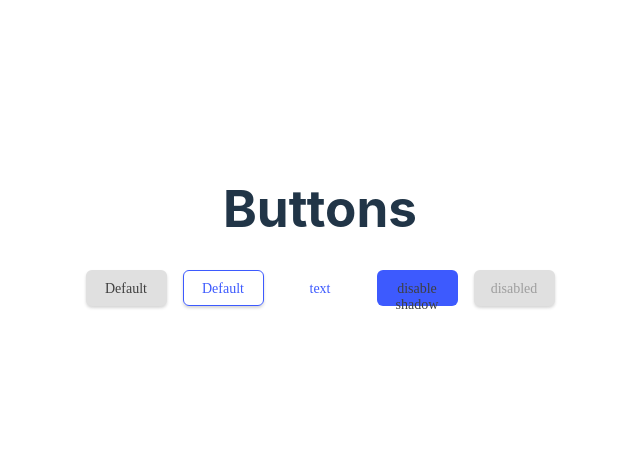
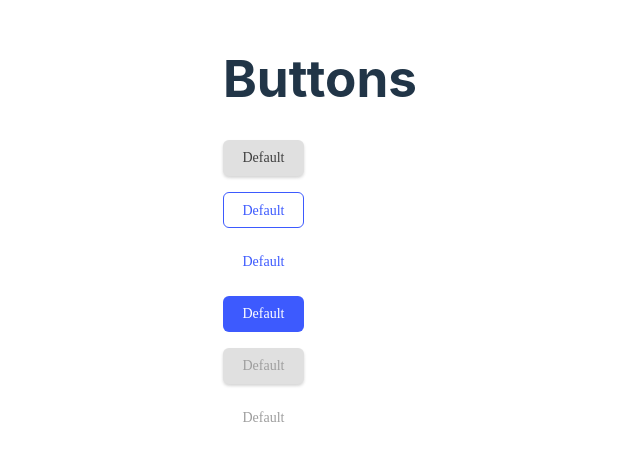
Before and after one commit to SamantaDriuzzi/desafioComponenteBoton, a React (Vite) app in the folder button-component-master/desafioBoton/: page / in a window 1280 px wide. Shown: the part 174-634 px from the top of the page, without its empty margins (320-960 px from the left). Built offline with nearby package versions, Linux system fonts and the light colour scheme.

Commit message:
Instalo prop-types y styled-components,para seguir avanzando en la lógica del componente

```diff
--- a/button-component-master/desafioBoton/package.json
+++ b/button-component-master/desafioBoton/package.json
@@ -10,8 +10,10 @@
     "preview": "vite preview"
   },
   "dependencies": {
+    "prop-types": "^15.8.1",
     "react": "^18.2.0",
-    "react-dom": "^18.2.0"
+    "react-dom": "^18.2.0",
+    "styled-components": "^6.0.8"
   },
   "devDependencies": {
     "@types/react": "^18.2.15",
--- a/button-component-master/desafioBoton/src/App.css
+++ b/button-component-master/desafioBoton/src/App.css
@@ -8,3 +8,8 @@ h1 {
   font-size: 3.2em;
   line-height: 1.1;
 }
+.container-buttons {
+  display: flex;
+  flex-direction: column;
+  gap: 1em;
+}
--- a/button-component-master/desafioBoton/src/App.jsx
+++ b/button-component-master/desafioBoton/src/App.jsx
@@ -5,7 +5,16 @@ function App() {
   return (
     <>
       <h1>Buttons</h1>
-      <Button />
+      <div className="container-buttons">
+        <Button>Default</Button>
+        <Button variant={"outline"}>Default</Button>
+        <Button variant={"text"}>Default</Button>
+        <Button disableShadow>Default</Button>
+        <Button disabled>Default</Button>
+        <Button variant={"text"} disabled>
+          Default
+        </Button>
+      </div>
     </>
   );
 }
--- a/button-component-master/desafioBoton/src/component/Button.jsx
+++ b/button-component-master/desafioBoton/src/component/Button.jsx
@@ -1,14 +1,92 @@
-import "../scss/component/Button.scss";
+import PropTypes from "prop-types";
+import styled from "styled-components";
 
-const Button = () => {
+const StyledButton = styled.button`
+  width: 81px;
+  height: 36px;
+  flex-shrink: 0;
+  border-radius: 6px;
+  text-align: center;
+  font-family: "Noto Sans JP";
+  font-size: 14px;
+  font-style: normal;
+  font-weight: 500;
+  line-height: normal;
+  box-sizing: border-box;
+  padding: 10px;
+
+  background-color: ${(props) =>
+    props.variant === "outline"
+      ? "transparent"
+      : props.variant === "text"
+      ? "transparent"
+      : props.disableShadow
+      ? "#3d5afe"
+      : props.disabled
+      ? "#e0e0e0"
+      : props.variant === "text" && props.disabled
+      ? "transparent"
+      : "#e0e0e0"};
+
+  color: ${(props) =>
+    props.variant === "outline"
+      ? "#3d5afe"
+      : props.variant === "text" && !props.disabled
+      ? "#3d5afe"
+      : props.disableShadow
+      ? "#FFF"
+      : props.disabled
+      ? "#9E9E9E"
+      : props.disabled && props.variant === "text"
+      ? "#9E9E9E"
+      : "#3f3f3f"};
+
+  border: ${(props) =>
+    props.variant === "outline" ? "1px solid #3d5afe" : "none"};
+
+  box-shadow: ${(props) =>
+    props.variant === "outline"
+      ? "none"
+      : props.variant === "text"
+      ? "none"
+      : props.disableShadow
+      ? "none"
+      : "0px 2px 3px 0px rgba(51, 51, 51, 0.2)"};
+
+  &:hover,
+  &:focus {
+    background-color: ${(props) =>
+      props.variant === "outline"
+        ? "rgba(41, 98, 255, 0.10)"
+        : props.variant === "text" && !props.disabled
+        ? "rgba(41, 98, 255, 0.10)"
+        : props.variant === "text" && props.disabled
+        ? "transparent"
+        : props.disableShadow
+        ? "#3d5afe"
+        : props.disabled
+        ? "#e0e0e0"
+        : "#aeaeae"};
+  }
+`;
+
+const Button = ({ variant, disabled, disableShadow, children }) => {
+  Button.propTypes = {
+    variant: PropTypes.string,
+    disabled: PropTypes.bool,
+    disableShadow: PropTypes.bool,
+    children: PropTypes.node,
+  };
+
   return (
-    <div className="card">
-      <button>Default</button>
-      <button className="button-variant-outline">Default</button>
-      <button className="button-variant-text"> text</button>
-      <button className="button-disable-shadow"> disable shadow</button>
-      <button className="button-disabled"> disabled</button>
-    </div>
+    <StyledButton
+      variant={variant}
+      disabled={disabled}
+      disableShadow={disableShadow}
+    >
+      {children}
+    </StyledButton>
   );
 };
+
 export default Button;
--- a/button-component-master/desafioBoton/src/scss/component/Button.scss
+++ b/button-component-master/desafioBoton/src/scss/component/Button.scss
@@ -1,9 +1,5 @@
 @import "../variables.scss";
 
-.card {
-  display: flex;
-  gap: 1em;
-}
 button {
   width: 81px;
   height: 36px;
```
Also changed, not shown: 1 other file (tests, documents, lock files or other folders).
